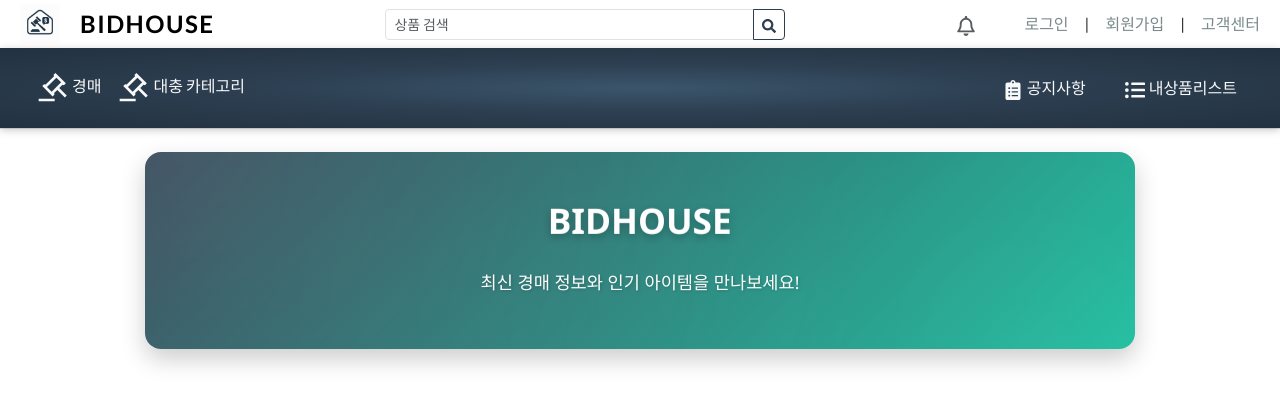
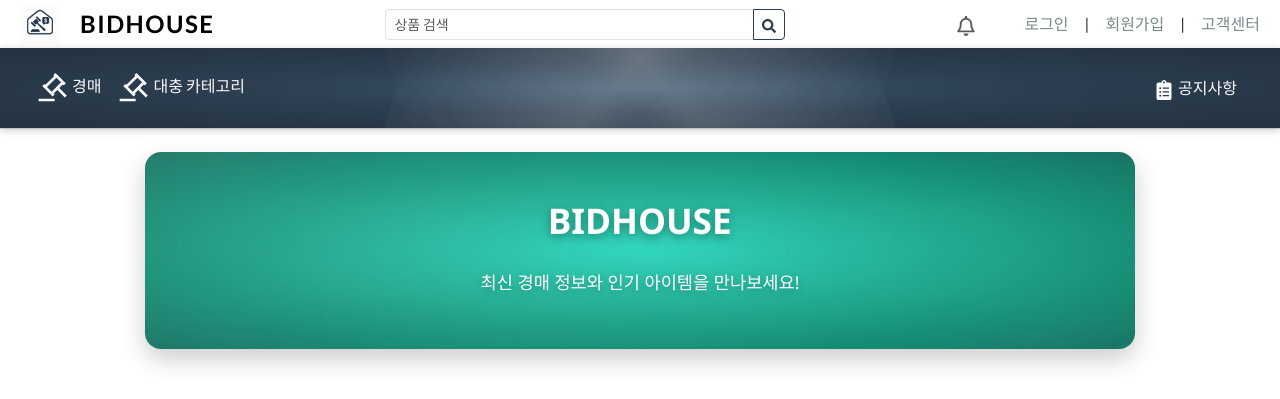
Before and after one commit to kimyeong123/KH16-3-final-frontend, a React (Vite) app: page / in a window 1280 px wide. Shown: the top 399 px of the page. Built offline with nearby package versions, Linux system fonts and the light colour scheme.

Commit message:
회원 기능 검사 끝, 카카오페이 결제로 포인트 구매 기능완

```diff
--- a/src/App.jsx
+++ b/src/App.jsx
@@ -25,7 +25,6 @@
   const clearLogin = useSetAtom(clearLoginState);
   const currentAccessToken = useAtomValue(accessTokenState);
   const isLoginComplete = useAtomValue(loginCompleteState);
-
 
   // 앱 로드/새로고침 시 Jotai 상태를 복구하고 인증 상태를 확인합니다.
 useEffect(() => {
--- a/src/components/Menu.jsx
+++ b/src/components/Menu.jsx
@@ -12,7 +12,7 @@
 import { useAtom, useSetAtom } from "jotai";
 import axios from "axios";
 import Swal from "sweetalert2";
-import { RiLogoutBoxFill } from "react-icons/ri";
+import { FaMoneyBillTransfer } from "react-icons/fa6";
 
 import { loginIdState, loginRoleState, loginNicknameState, accessTokenState, loginCompleteState, loginState, adminState, clearLoginState, loginNoState } from "../utils/jotai";
 import { FaReceipt } from "react-icons/fa6";
@@ -95,7 +95,7 @@
                     <ul className="navbar-nav me-auto ms-3">
                         <Link className="nav-link fs-6" to="/product/auction/list" onClick={closeMenu}>
                             <RiAuctionLine className="fs-3 me-1" />경매
-                                                    </Link>
+                        </Link>
                         <li className="nav-item">
                             <Link className="nav-link fs-6" to="/auction" onClick={closeMenu}><RiAuctionLine className="fs-3 me-1" />대충 카테고리</Link>
                         </li>
@@ -103,35 +103,35 @@
 
                     {/* 우측 메뉴 (단일 ul 태그로 간결화) */}
                     <ul className="navbar-nav ms-auto ms-3">
-                            <li className="nav-item">
-                                <Link className="nav-link fs-6 me-2" to="/board/list" onClick={closeMenu}><FaClipboardList className="fs-5 me-1" />공지사항</Link>
-                            </li>
+                        <li className="nav-item">
+                            <Link className="nav-link fs-6 me-2" to="/board/list" onClick={closeMenu}><FaClipboardList className="fs-5 me-1" />공지사항</Link>
+                        </li>
 
-                           <li className="nav-item">
-                            <Link
-                                        className="nav-link fs-6 me-2"
-                                             to="/product/mylist"
-                                            onClick={closeMenu}
-                                                >
-                        <FaListUl className="fs-5 me-1" />
-                                         내상품리스트
-                            </Link>
-                                </li>
 
                         {/* 로그인 상태에 따른 조건부 렌더링 */}
                         {isLogin ? (
                             <>
                                 {/* 로그인 상태: 로그아웃 버튼 */}
-                                <li className="nav-item">
-                                    <Link className="nav-link fs-6" onClick={logout}>
-                                        <RiLogoutBoxFill className="fs-4 me-1" />
-                                        로그아웃
+                                 <li className="nav-item">
+                                    <Link className="nav-link fs-6" to="/pay/kakaopay" onClick={closeMenu}>
+                                        <FaMoneyBillTransfer className="fs-5 me-1" />
+                                        포인트 충전
                                     </Link>
                                 </li>
                                 <li className="nav-item">
                                     <Link className="nav-link fs-6" to="/product/productadd" onClick={closeMenu}>
-                                        <FaPlusSquare className="fs-5 me-1"/>
+                                        <FaPlusSquare className="fs-5 me-1" />
                                         물품 등록
+                                    </Link>
+                                </li>
+                                <li className="nav-item">
+                                    <Link
+                                        className="nav-link fs-6 me-2"
+                                        to="/product/mylist"
+                                        onClick={closeMenu}
+                                    >
+                                        <FaListUl className="fs-5 me-1" />
+                                        내상품리스트
                                     </Link>
                                 </li>
 
--- a/src/components/member/MemberLogin.jsx
+++ b/src/components/member/MemberLogin.jsx
@@ -72,7 +72,6 @@
             setAccessToken(data.accessToken);
             setRefreshToken(data.refreshToken);
             setLoginComplete(true);
-            console.log(data);
 
             // axios 기본 헤더도 설정
             axios.defaults.headers.common["Authorization"] = `Bearer ${data.accessToken}`;
--- a/src/components/menu.css
+++ b/src/components/menu.css
@@ -3,7 +3,6 @@
   position: relative;
   overflow: hidden;
 
-  /* ✅ 중앙이 더 밝고, 양끝이 #223140 */
   background: radial-gradient(
     ellipse at center,
     #3b556b 0%,
@@ -44,7 +43,7 @@
   pointer-events: none;
   z-index: 1;
 
-  animation: sweepLeft 7.5s ease-in-out infinite;
+  animation: sweepLeft 15s ease-in-out infinite;
 }
 
 /* ===== 중앙→양옆 스윕 (오른쪽) ===== */
@@ -69,27 +68,27 @@
   pointer-events: none;
   z-index: 1;
 
-  animation: sweepRight 7.5s ease-in-out infinite;
+  animation: sweepRight 15s ease-in-out infinite;
 }
 
 /* 중앙에서 “잠깐” 생겼다가 왼쪽으로 */
 @keyframes sweepLeft {
   0%   { opacity: 0; transform: translateX(-50%) skewX(18deg) translateX(0); }
   22%  { opacity: 0; }
-  32%  { opacity: 1; transform: translateX(-50%) skewX(18deg) translateX(0); }  /* 중앙 체류 */
-  42%  { opacity: 1; transform: translateX(-50%) skewX(18deg) translateX(0); }  /* 중앙 체류 */
-  55%  { opacity: 0; transform: translateX(-50%) skewX(18deg) translateX(-220%); }
-  100% { opacity: 0; transform: translateX(-50%) skewX(18deg) translateX(-220%); }
+  32%  { opacity: 0.5; transform: translateX(-50%) skewX(18deg) translateX(0); }  /* 중앙 체류 */
+  42%  { opacity: 0.5; transform: translateX(-50%) skewX(18deg) translateX(0); }  /* 중앙 체류 */
+  55%  { opacity: 0; transform: translateX(-50%) skewX(18deg) translateX(220%); }
+  100% { opacity: 0; transform: translateX(-50%) skewX(18deg) translateX(220%); }
 }
 
 /* 중앙에서 “잠깐” 생겼다가 오른쪽으로 */
 @keyframes sweepRight {
   0%   { opacity: 0; transform: translateX(-50%) skewX(-18deg) translateX(0); }
   22%  { opacity: 0; }
-  32%  { opacity: 1; transform: translateX(-50%) skewX(-18deg) translateX(0); } /* 중앙 체류 */
-  42%  { opacity: 1; transform: translateX(-50%) skewX(-18deg) translateX(0); } /* 중앙 체류 */
-  55%  { opacity: 0; transform: translateX(-50%) skewX(-18deg) translateX(220%); }
-  100% { opacity: 0; transform: translateX(-50%) skewX(-18deg) translateX(220%); }
+  32%  { opacity: 0.5; transform: translateX(-50%) skewX(-18deg) translateX(0); } /* 중앙 체류 */
+  42%  { opacity: 0.5; transform: translateX(-50%) skewX(-18deg) translateX(0); } /* 중앙 체류 */
+  55%  { opacity: 0; transform: translateX(-50%) skewX(-18deg) translateX(-220%); }
+  100% { opacity: 0; transform: translateX(-50%) skewX(-18deg) translateX(-220%); }
 }
 /* ===== 브랜드 ===== */
 .navbar-brand {
@@ -135,7 +134,7 @@
   position: absolute;
   bottom: 0;
   left: 0;
-  transition: width 0.4s cubic-bezier(0.65, 0, 0.35, 1);
+  transition: width 2s cubic-bezier(0.65, 0, 0.35, 1);
 }
 
 .nav-link:hover::after {
--- a/src/components/pay/KakaoPay.jsx
+++ b/src/components/pay/KakaoPay.jsx
@@ -13,7 +13,6 @@
       alert("올바른 금액을 입력하세요");
       return;
     }
-
     // 2. 로그인 여부(토큰) 확인
     const authHeader = axios.defaults.headers.common["Authorization"];
     if (!authHeader) {
@@ -32,8 +31,6 @@
         {
           headers: {
             "Frontend-Url": window.location.origin + "/pay/kakaopay",
-
-            // ★★★ 반드시 추가해야 하는 부분 ★★★
             "Authorization": authHeader,
           },
         }
--- a/src/components/templates/Jumbotron.css
+++ b/src/components/templates/Jumbotron.css
@@ -3,7 +3,15 @@
   overflow: hidden;
   padding: 3rem 2rem;
   border-radius: 1rem;
-  background: linear-gradient(135deg, #2C3E50, #18BC9C);
+
+  background:
+    radial-gradient(ellipse at center,
+      #20d4b8 0%,
+      #15a589 45%,
+      #09896f 72%,
+      #0b6a5a 100%
+    );
+
   color: #fff;
   text-align: center;
   font-family: 'Segoe UI', Tahoma, Geneva, Verdana, sans-serif;
@@ -11,6 +19,7 @@
   animation: fadeInScale 0.8s ease-out;
 }
 
+/* 텍스트 */
 .jumbotron-card h1 {
   display: flex;
   justify-content: center;
@@ -18,8 +27,12 @@
   gap: 1rem;
   font-weight: 700;
   font-size: 2.2rem;
-  text-shadow: 1px 1px 4px rgba(0,0,0,0.3);
   margin-bottom: 30px;
+
+  text-shadow: 0 3px 10px rgba(0,0,0,0.35);
+
+  animation: textFloatSmooth 5s cubic-bezier(0.4, 0.0, 0.2, 1) infinite;
+  will-change: transform;
 }
 
 .jumbotron-card h4 {
@@ -29,7 +42,7 @@
   gap: 0.5rem;
   font-weight: 500;
   font-size: 1.1rem;
-  text-shadow: 1px 1px 3px rgba(0,0,0,0.2);
+  text-shadow: 0 2px 8px rgba(0,0,0,0.25);
 }
 
 .jumbotron-card::before {
@@ -37,40 +50,37 @@
   position: absolute;
   inset: -35%;
   background:
-    radial-gradient(circle at 25% 20%, rgba(255,255,255,0.18), transparent 55%),
-    radial-gradient(circle at 75% 80%, rgba(255,255,255,0.10), transparent 60%);
-  opacity: 0.70;
+    radial-gradient(circle at 25% 20%, rgba(255,255,255,0.14), transparent 55%),
+    radial-gradient(circle at 75% 80%, rgba(255,255,255,0.08), transparent 60%);
+  opacity: 0.75;
   pointer-events: none;
-  animation: glassShift 6s ease-in-out infinite;
+  animation: glassShift 7s ease-in-out infinite;
   z-index: 0;
 }
-
 .jumbotron-card::after {
   content: "";
   position: absolute;
-  top: 0;
-  left: -45%;
-  width: 35%;
-  height: 100%;
-  background: linear-gradient(
-    120deg,
-    transparent 0%,
-    rgba(255,255,255,0.20) 45%,
-    rgba(255,255,255,0.08) 55%,
-    transparent 100%
-  );
-  transform: skewX(-12deg);
-  opacity: 0;
+  inset: 0;
+  background:
+    radial-gradient(ellipse at center,
+      rgba(255,255,255,0.22) 0%,
+      rgba(255,255,255,0.10) 35%,
+      transparent 70%
+    ),
+    linear-gradient(90deg, rgba(255,255,255,0.18) 0%, transparent 42%),
+    linear-gradient(270deg, rgba(255,255,255,0.18) 0%, transparent 42%);
+  opacity: 0.0;
   pointer-events: none;
-  animation: lightSweep 6.6s ease-in-out infinite;
+  animation: lightConvergeClean 6.2s ease-in-out infinite;
   z-index: 0;
+  will-change: background-position, opacity;
 }
 
-/* 내용이 효과 위로 오게 */
 .jumbotron-card > * {
   position: relative;
   z-index: 1;
 }
+
 
 @keyframes glassShift {
   0%   { transform: translate(-2%, -2%) rotate(0deg); }
@@ -78,47 +88,24 @@
   100% { transform: translate(-2%, -2%) rotate(0deg); }
 }
 
-@keyframes lightSweep {
-  0%   { left: -45%; opacity: 0; }
-  10%  { opacity: 0.9; }
-  50%  { opacity: 0.5; }
-  100% { left: 130%; opacity: 0; }
+@keyframes lightConvergeClean {
+  0%, 100% {
+    background-position: 50% 50%, 0% 50%, 100% 50%;
+    opacity: 0.08;
+  }
+  45%, 55% {
+    background-position: 50% 50%, 50% 50%, 50% 50%;
+    opacity: 0.55;
+  }
+}
+
+@keyframes textFloatSmooth {
+  0%   { transform: translateY(0);   }
+  50%  { transform: translateY(-2px); }
+  100% { transform: translateY(0);   }
 }
 
 @keyframes fadeInScale {
-  0% {
-    opacity: 0;
-    transform: translateY(-20px) scale(0.95);
-  }
-  100% {
-    opacity: 1;
-    transform: translateY(0) scale(1);
-  }
+  0% { opacity: 0; transform: translateY(-20px) scale(0.95); }
+  100% { opacity: 1; transform: translateY(0) scale(1); }
 }
-/* ===== Jumbotron 텍스트 공통 ===== */
-.jumbotron-card h1{
-  position: relative;
-  animation: textFloatSmooth 5s cubic-bezier(0.4, 0.0, 0.2, 1) infinite;
-  will-change: transform;
-}
-
-/* 레이어감만 주기 */
-.jumbotron-card h1 {
-  animation-delay: 0s;
-}
-
-/* ===== 매우 부드러운 플로팅 ===== */
-@keyframes textFloatSmooth {
-  0% {
-    transform: translateY(0);
-    text-shadow: 0 2px 6px rgba(0,0,0,0.25);
-  }
-  50% {
-    transform: translateY(-2px);
-    text-shadow: 0 4px 10px rgba(0,0,0,0.28);
-  }
-  100% {
-    transform: translateY(0);
-    text-shadow: 0 2px 6px rgba(0,0,0,0.25);
-  }
-}
```
Also changed, not shown: src/components/member/MemberMypage.jsx (+16 -3 lines), src/components/pay/KakaoPaySuccess.jsx (+32 -5 lines).
